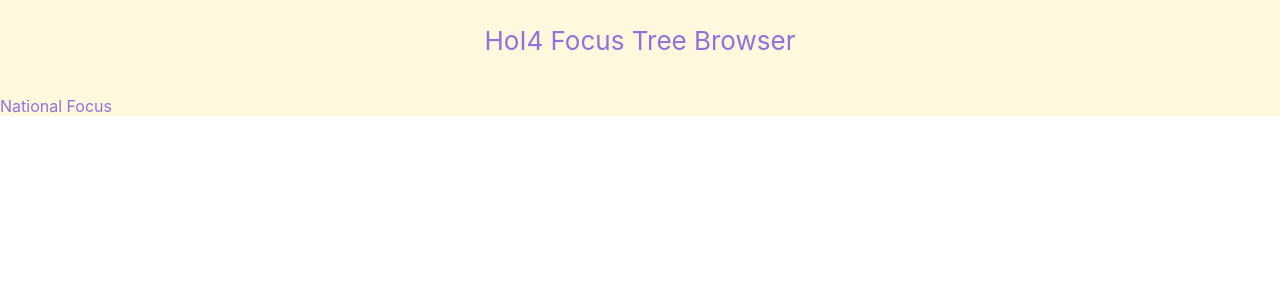
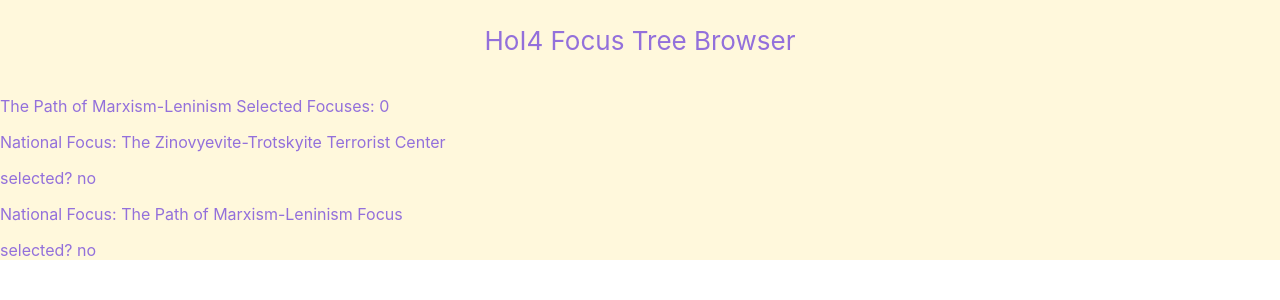
Before and after one commit to kroy/hoi4-focus-browser, a React (Create React App) app: page / in a window 1280 px wide. Shown: the top 300 px of the page. Built offline with nearby package versions, Linux system fonts and the light colour scheme.

Commit message:
janky state being passed down

```diff
--- a/src/App.tsx
+++ b/src/App.tsx
@@ -1,7 +1,9 @@
 import React from 'react';
 import logo from './logo.svg';
 import './App.css';
-import Focus from './components/focus-tree/Focus';
+import Tree from './components/focus-tree/Tree';
+
+const AppDispatch = React.createContext(null);
 
 function App() {
   return (
@@ -10,7 +12,7 @@ function App() {
         HoI4 Focus Tree Browser
       </header>
       <main>
-        <Focus name="The Zinovyevite-Trotskyite Terrorist Center" />
+        <Tree name="The Path of Marxism-Leninism" />
       </main>
     </div>
   );
--- a/src/components/focus-tree/Focus.tsx
+++ b/src/components/focus-tree/Focus.tsx
@@ -1,12 +1,19 @@
-import React from 'react'
+import React from 'react';
 
 type FocusProps = {
+  id: number;
   name: string;
+  selected: boolean;
+  toggleCallback(e: React.MouseEvent<HTMLElement>): void;
 };
 
 function Focus(props: FocusProps) {
   return (
-    <p>National Focus</p>
+    <div>
+      <p onClick={ props.toggleCallback }>National Focus: {props.name}</p>
+      <p> selected? { props.selected ? "yes" : "no" } </p>
+    </div>
+
   );
 }
 
--- /dev/null
+++ b/src/components/focus-tree/Tree.tsx
@@ -0,0 +1,36 @@
+import React, { useState } from 'react';
+import Focus from './Focus';
+
+type TreeProps = {
+  name: string;
+};
+
+function Tree(props: TreeProps) {
+  const [selectedFocusIds, setSelectedFocuses] = useState<number[]>([]);
+
+  function buildToggleCallback(toggledFocusId: number, currentlySelected: boolean) {
+    return function(e: React.MouseEvent<HTMLElement>) {
+      if (currentlySelected) {
+        setSelectedFocuses(selectedFocusIds.filter(focusId => focusId != toggledFocusId));
+      } else {
+        setSelectedFocuses(selectedFocusIds.concat([toggledFocusId]));
+      }
+    };
+  }
+
+  function buildFocus(id: number, name: string) {
+    let selected: boolean = selectedFocusIds.includes(id);
+    return <Focus id={id} name={name} selected={selected} toggleCallback={ buildToggleCallback(id, selected) } />;
+  }
+
+  return (
+    <div>
+      <p>{props.name} Selected Focuses: { selectedFocusIds.length }</p>
+      { buildFocus(1, "The Zinovyevite-Trotskyite Terrorist Center") }
+      { buildFocus(2, "The Path of Marxism-Leninism Focus") }
+    </div>
+
+  );
+}
+
+export default Tree;
```
